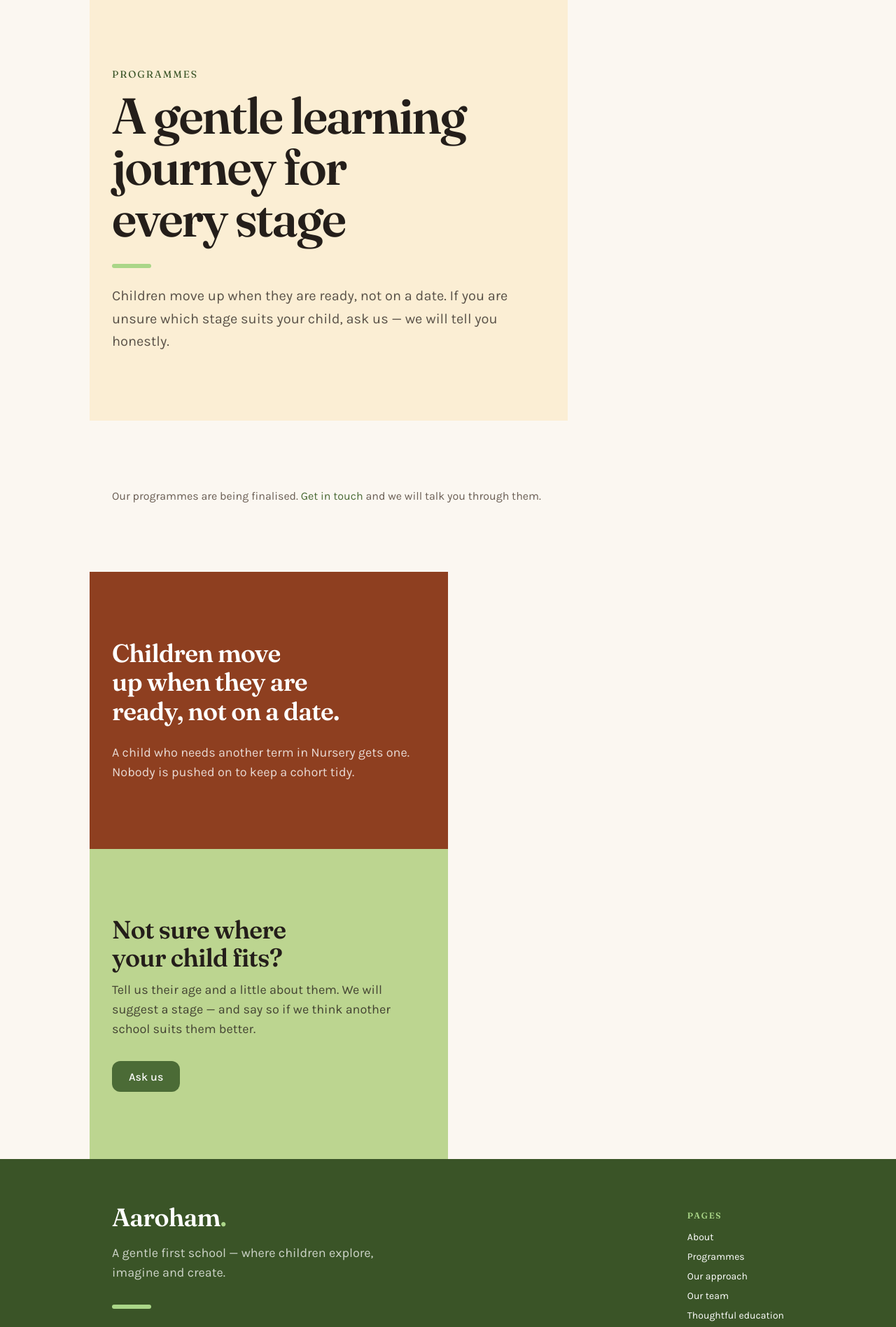
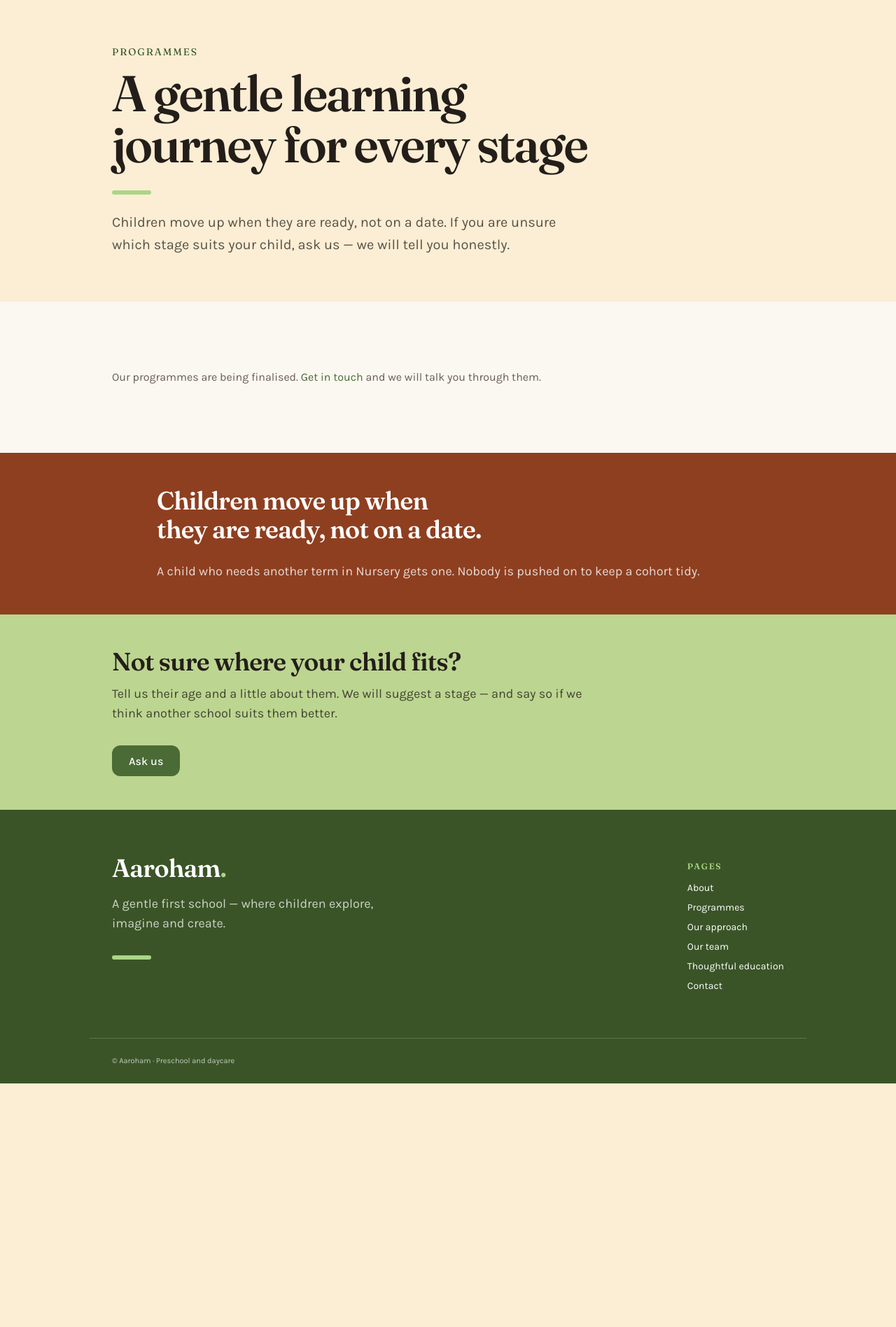
Before and after one commit to friend4amit/preschool, a Django app: template templates/website/pages/programs.html in a window 1280 px wide. Shown: the part 61-1957 px from the top of the page at 70% size. After the commit the page ends 1609 px from the top, so only its background shows below. Run offline with Django 5.2, Linux system fonts and the light colour scheme; the template is opened without the code that fills it: values that come from a table or form of the project are taken from there, others are empty; style sheets or scripts are compiled from the project's sources; parts of the project's set-up code (start-up, migrations or seed data) failed here and were passed over.

Commit message:
programmes: shorten the three coloured sections instead of narrowing them
Corrects the previous commit. The ask was height, not width — I changed the
wrong axis, so this reverts the narrowing entirely and applies the same
fractions vertically: hero at two thirds, pull quote and closing call at a
half, programme cards untouched.

The lever is `padding-block`, and it has to be. A band's height is its content
plus its air, and only the air can move; scaling the box would clip the
headline it exists to hold. So "two thirds as tall" is two thirds of the
breathing room — which on this page is most of what you are looking at. The
closing call was 251px of text sitting inside 192px of padding.

At 1280px: hero 96px -> 64px of padding (495 -> 431 tall), pull quote and CTA
96px -> 48px (327 -> 231, 376 -> 280). The cards keep their 96px. Page loses
256px of dead vertical space. On a phone the same fractions apply to .band's
smaller 4rem: 42.7px and 32px. Zero horizontal overflow at either width.

Both breakpoints are written out because .band itself changes at md:, and a
fraction applied to only one of them would quietly stop being a fraction on
the other.

Dropped `pb-16 md:pb-24` from the hero while I was there. It restated .band's
own padding exactly, so it did nothing — but a utility beats a component class,
and left in place it would have taken a third off the top of that section and
nothing off the bottom.

Still measured rather than seen: Chrome on this machine reports a zero-width
viewport and will not screenshot.

Co-Authored-By: Claude Opus 5 <noreply@anthropic.com>
Claude-Session: https://claude.ai/code/session_01HbRFjuzAa1FeNGTfoETBiy

```diff
--- a/assets/css/input.css
+++ b/assets/css/input.css
@@ -420,35 +420,26 @@
   .band-leaf  { background-color: var(--color-leaf-panel); }
   .band-clay  { background-color: var(--color-clay-wash); }
 
-  /* Bands that stop short of the right edge.
+  /* Bands that take up less vertical room.
      ---------------------------------------------------------------------------
-     A band is normally full bleed: colour edge to edge, content held in by
-     .shell. These two break that deliberately — the COLOUR itself becomes a
-     panel, so the page gains a ragged right edge instead of four identical
-     slabs.
+     The lever here is `padding-block`, and it has to be, because a band's height
+     is its content plus its air and only the air can move. Scaling the box itself
+     would clip the headline it exists to hold.
 
-     The measurement that matters is the left one. Each panel starts exactly
-     where .shell starts, so the text inside it lands on the same vertical line
-     as every other band on the page. That is what makes the short right edge
-     read as a decision rather than as something broken — the eye checks the
-     left margin, not the right.
+     So "two thirds as tall" means two thirds of the band's breathing room, which
+     on a page like Programmes is most of what you are looking at: the closing
+     call is 251px of text inside 192px of padding. Take a third out and the
+     section visibly tightens without a word of it moving.
 
-     `margin-inline-start` resolves its percentage against the parent's inline
-     size, which is the viewport here, so this reproduces .shell's own centring
-     maths: max(0, (100% - 64rem) / 2). Below 64rem it collapses to 0 and the
-     panel simply fills the width, which is the honest answer on a phone.
+     Both breakpoints, because .band itself changes at md: — 4rem of air on a
+     phone, 6rem on a laptop — and a fraction that only applied to one of them
+     would quietly stop being a fraction on the other. */
+  .band-two-thirds-tall { padding-block: calc(--spacing(16) * 2 / 3); }
+  .band-half-tall       { padding-block: calc(--spacing(16) / 2); }
 
-     Narrowing starts at md: on purpose. Half of a 390px phone is 195px, which
-     is not a column, it is a gutter. See the mobile-first rule in CLAUDE.md. */
   @media (width >= 48rem) {
-    .band-two-thirds,
-    .band-half {
-      margin-inline-start: max(0px, calc((100% - 64rem) / 2));
-      margin-inline-end: auto;
-    }
-
-    .band-two-thirds { width: min(100%, calc(64rem * 2 / 3)); }
-    .band-half       { width: min(100%, calc(64rem / 2)); }
+    .band-two-thirds-tall { padding-block: calc(--spacing(24) * 2 / 3); }
+    .band-half-tall       { padding-block: calc(--spacing(24) / 2); }
   }
 
   /* A panel inside a band — the pull-out on a prose page. Same colour, same rule:
--- a/templates/website/pages/programs.html
+++ b/templates/website/pages/programs.html
@@ -5,15 +5,20 @@
 {% block meta_description %}Playgroup, Nursery, LKG, UKG and daycare for ages 1½ to 6. Children move up when they are ready, not on a date.{% endblock %}
 
 {% block content %}
-  {% comment %} The three coloured sections stop short of the right edge — the hero
-     at two thirds, the pull quote and the closing call at a half — while the
-     programme cards between them stay full width. Four equal slabs read as a
-     wall; a ragged right edge gives the page somewhere to breathe and keeps the
-     cards, which are the actual content, as the widest thing on it.
+  {% comment %} The three coloured sections are shorter than a default band — the
+     hero at two thirds, the pull quote and the closing call at a half — while the
+     programme cards between them keep their full height. The cards are the actual
+     content of this page, and the sections around them were spending more vertical
+     room on air than the thing a parent came to read.
 
-     They all still START on the .shell line, so every heading down the page sits
-     on the same vertical. The rules are in assets/css/input.css. {% endcomment %}
-  <section class="band band-marigold band-two-thirds pb-16 md:pb-24">
+     Height here means padding: the copy does not move, the space around it closes
+     up. The rules are in assets/css/input.css.
+
+     Note the hero has no pb-* utility. It used to carry `pb-16 md:pb-24`, which
+     restated .band's own padding exactly and so did nothing — but a utility beats a
+     component class, so left in place it would have taken two thirds off the top and
+     none off the bottom. {% endcomment %}
+  <section class="band band-marigold band-two-thirds-tall">
     <div class="shell">
       <p class="eyebrow">Programmes</p>
       <h1 class="font-display text-ink text-display md:text-display-lg lg:text-display-xl mt-3 max-w-4xl leading-[1.02] font-semibold text-balance">
@@ -80,7 +85,7 @@
     </div>
   </section>
 
-  <section class="a-clay band-solid band band-half">
+  <section class="a-clay band-solid band band-half-tall">
     <div class="shell max-w-4xl">
       <p class="font-display text-display leading-[1.15] font-semibold text-balance">
         Children move up when they are ready, not on a date.
@@ -92,7 +97,7 @@
     </div>
   </section>
 
-  <section class="band band-leaf band-half">
+  <section class="band band-leaf band-half-tall">
     <div class="shell">
       <h2 class="font-display text-ink text-display font-semibold text-balance">Not sure where your child fits?</h2>
       <p class="text-ink/80 mt-3 max-w-prose text-lg">
```
